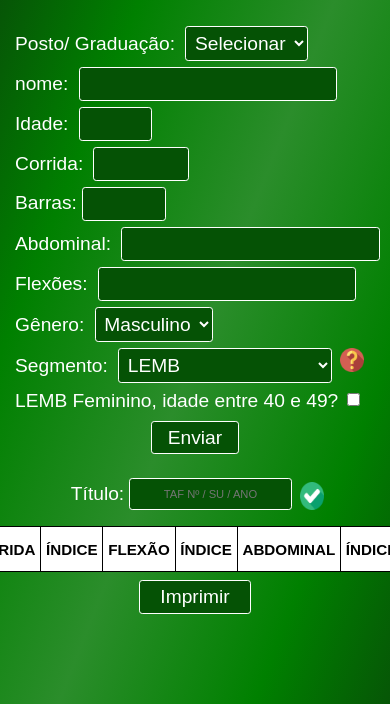
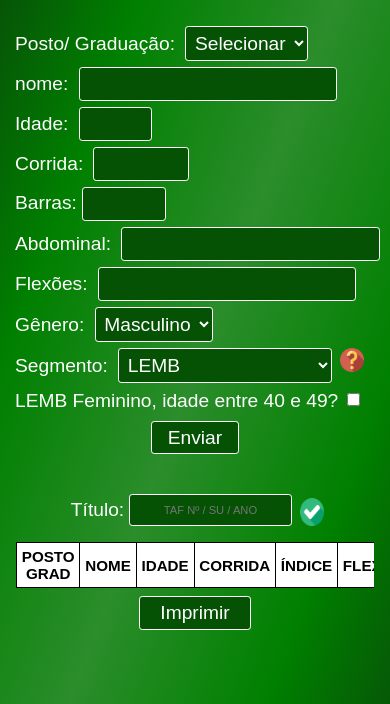
Before and after one commit to jlucasleal/calculadora-taf, a website built with webpack: page src/template.html in a window 390 px wide. Shown: the part 140-844 px from the top of the page. Built offline with nearby package versions, Linux system fonts and the light colour scheme.

Commit message:
more responsiveness adjustments

```diff
--- a/src/styles.css
+++ b/src/styles.css
@@ -157,6 +157,7 @@ button {
 }
 
 #result-box {
+    padding: 1rem;
     height: fit-content;
     width: 100%;
     background-color: none;
@@ -168,13 +169,13 @@ button {
 #table-container {
     width: 100%;
     overflow-x: auto;
-    display: flex;
-    justify-content: center;
+    display: block;
 
 }
 
 #result-table {
-    max-width: 100%;
+    width: max-content;
+    min-width: 100%;
     border-collapse: collapse;
     table-layout: auto;
     background-color: none;
```
Also changed, not shown: dist/main.js.
